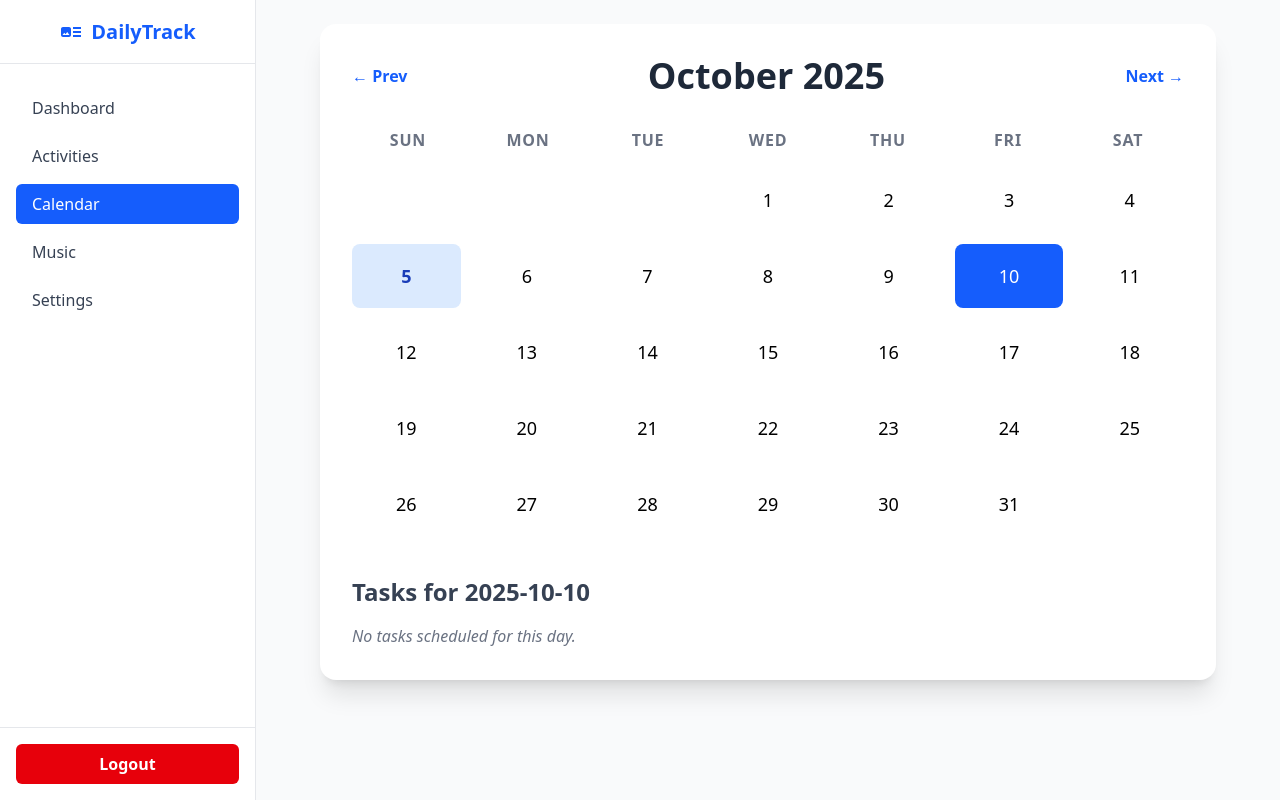
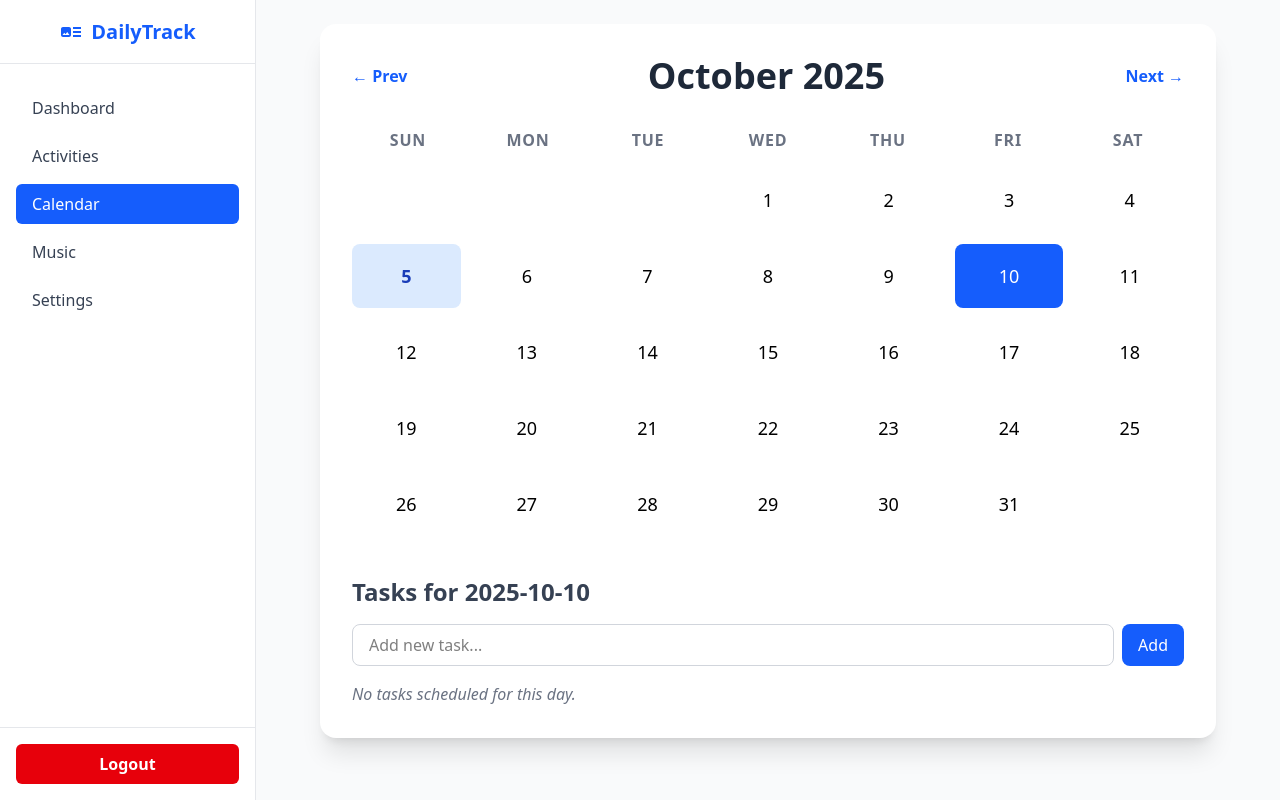
Before and after one commit to RashiShekhar/Daily-Activities, a React (Vite) app: page /dashboard/calendar in a window 1280 px wide. Both pictures are taken after a click on the element "10". Built offline with nearby package versions, Linux system fonts and the light colour scheme.

Commit message:
updated Calendar page

```diff
--- a/src/components/Calendar.jsx
+++ b/src/components/Calendar.jsx
@@ -9,6 +9,7 @@ export default function Calendar() {
   const [currentYear, setCurrentYear] = useState(today.getFullYear());
   const [selectedDay, setSelectedDay] = useState(null);
   const [tasks, setTasks] = useState([]);
+  const [newTask, setNewTask] = useState("");
 
   // Load tasks from localStorage
   useEffect(() => {
@@ -18,14 +19,10 @@ export default function Calendar() {
     }
   }, []);
 
-  // For testing (optional): If you want to preload some tasks once
-  // useEffect(() => {
-  //   const sample = [
-  //     { id: 1, date: "2025-10-07", name: "Morning Walk" },
-  //     { id: 2, date: "2025-10-08", name: "Read Book" },
-  //   ];
-  //   localStorage.setItem("tasksWithDates", JSON.stringify(sample));
-  // }, []);
+  // Save tasks to localStorage on change
+  useEffect(() => {
+    localStorage.setItem("tasksWithDates", JSON.stringify(tasks));
+  }, [tasks]);
 
   const monthName = new Date(currentYear, currentMonth).toLocaleString(
     "default",
@@ -38,35 +35,43 @@ export default function Calendar() {
   const firstDayIndex = new Date(currentYear, currentMonth, 1).getDay();
   const daysArray = Array.from({ length: daysInMonth }, (_, i) => i + 1);
 
+  const getDateString = (day) =>
+    `${currentYear}-${String(currentMonth + 1).padStart(2, "0")}-${String(
+      day
+    ).padStart(2, "0")}`;
+
   const selectedDateStr =
-    selectedDay !== null
-      ? `${currentYear}-${String(currentMonth + 1).padStart(2, "0")}-${String(
-          selectedDay
-        ).padStart(2, "0")}`
-      : null;
+    selectedDay !== null ? getDateString(selectedDay) : null;
 
   const tasksForSelectedDay = selectedDateStr
     ? tasks.filter((task) => task.date === selectedDateStr)
     : [];
 
   const goToPrevMonth = () => {
-    if (currentMonth === 0) {
-      setCurrentMonth(11);
-      setCurrentYear(currentYear - 1);
-    } else {
-      setCurrentMonth(currentMonth - 1);
-    }
+    setCurrentMonth((prev) => (prev === 0 ? 11 : prev - 1));
+    if (currentMonth === 0) setCurrentYear((y) => y - 1);
     setSelectedDay(null);
   };
 
   const goToNextMonth = () => {
-    if (currentMonth === 11) {
-      setCurrentMonth(0);
-      setCurrentYear(currentYear + 1);
-    } else {
-      setCurrentMonth(currentMonth + 1);
-    }
+    setCurrentMonth((prev) => (prev === 11 ? 0 : prev + 1));
+    if (currentMonth === 11) setCurrentYear((y) => y + 1);
     setSelectedDay(null);
+  };
+
+  const handleAddTask = () => {
+    if (!newTask.trim()) return;
+    const newTaskObj = {
+      id: Date.now(),
+      date: selectedDateStr,
+      name: newTask.trim(),
+    };
+    setTasks((prev) => [...prev, newTaskObj]);
+    setNewTask("");
+  };
+
+  const handleDeleteTask = (id) => {
+    setTasks((prev) => prev.filter((task) => task.id !== id));
   };
 
   return (
@@ -109,10 +114,7 @@ export default function Calendar() {
         ))}
 
         {daysArray.map((day) => {
-          const dayStr = `${currentYear}-${String(currentMonth + 1).padStart(
-            2,
-            "0"
-          )}-${String(day).padStart(2, "0")}`;
+          const dayStr = getDateString(day);
           const hasTasks = tasks.some((task) => task.date === dayStr);
           const isSelected = day === selectedDay;
           const isToday =
@@ -159,6 +161,23 @@ export default function Calendar() {
               Tasks for {selectedDateStr}
             </h3>
 
+            {/* Add Task */}
+            <div className="flex mb-4 gap-2">
+              <input
+                type="text"
+                value={newTask}
+                onChange={(e) => setNewTask(e.target.value)}
+                placeholder="Add new task..."
+                className="flex-1 px-4 py-2 border border-gray-300 rounded-lg focus:outline-none focus:ring-2 focus:ring-blue-500"
+              />
+              <button
+                onClick={handleAddTask}
+                className="bg-blue-600 text-white px-4 py-2 rounded-lg hover:bg-blue-700 transition"
+              >
+                Add
+              </button>
+            </div>
+
             {tasksForSelectedDay.length === 0 ? (
               <p className="text-gray-500 italic">
                 No tasks scheduled for this day.
@@ -168,9 +187,15 @@ export default function Calendar() {
                 {tasksForSelectedDay.map((task) => (
                   <li
                     key={task.id}
-                    className="bg-gray-100 p-4 rounded-lg shadow-sm border-l-4 border-blue-500 text-gray-800"
+                    className="bg-gray-100 p-4 rounded-lg shadow-sm border-l-4 border-blue-500 flex justify-between items-center"
                   >
-                    {task.name}
+                    <span>{task.name}</span>
+                    <button
+                      onClick={() => handleDeleteTask(task.id)}
+                      className="text-red-500 hover:text-red-700 text-sm"
+                    >
+                      Delete
+                    </button>
                   </li>
                 ))}
               </ul>
```
